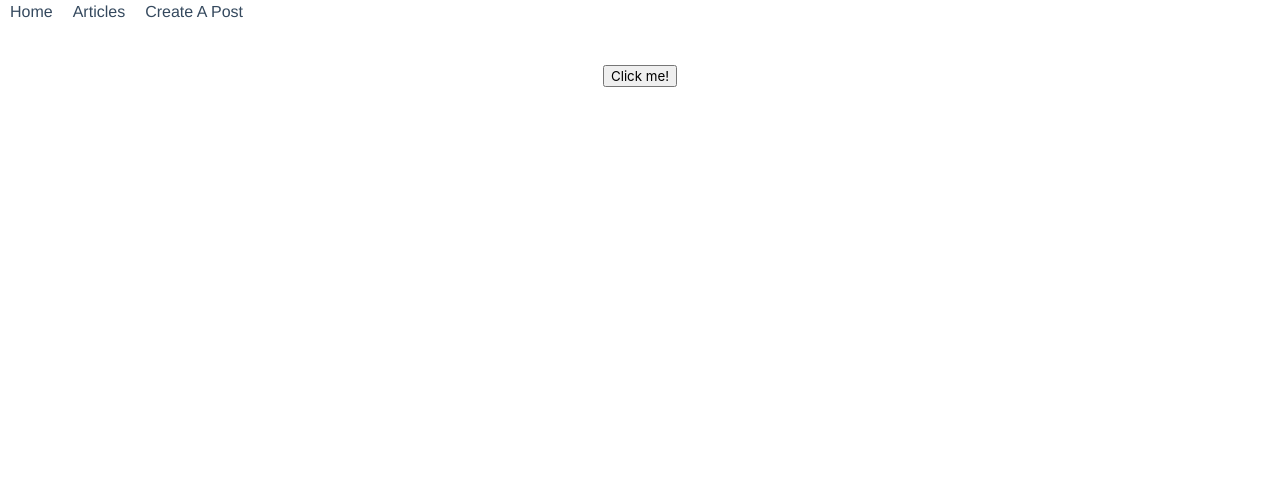
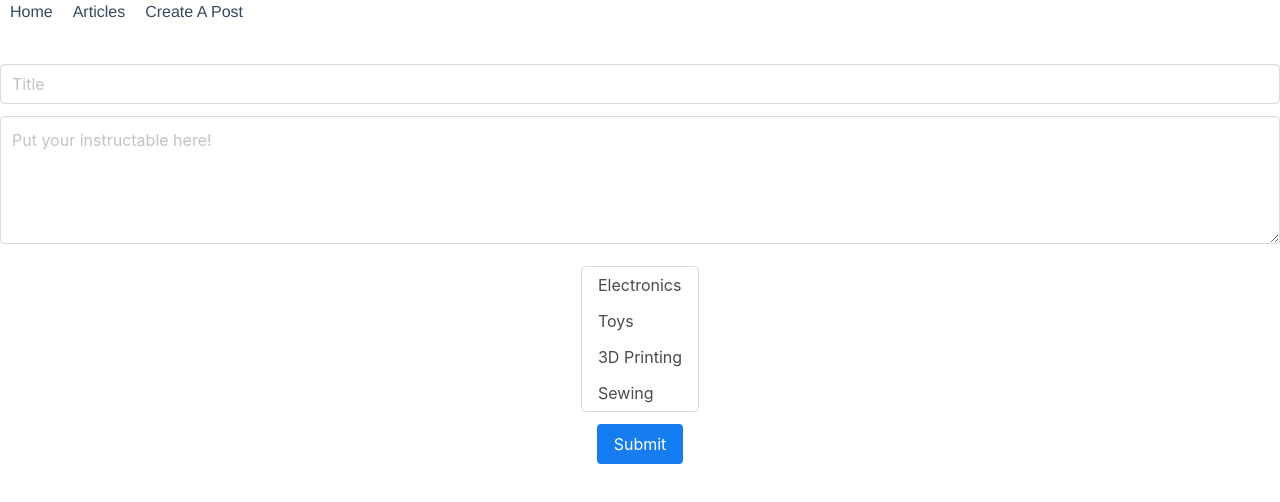
Before and after one commit to aaroneiche/articlesFrontend, a Vue app: page /articles/create in a window 1280 px wide. Shown: the top 502 px of the page. Built offline with nearby package versions, Linux system fonts and the light colour scheme.

Commit message:
Adds Form error checking

```diff
--- a/src/components/ArticleForm.vue
+++ b/src/components/ArticleForm.vue
@@ -1,33 +1,79 @@
 <template>
-  <div>
+  <div class="hello articleForm">
     <form>
-
+      <b-field :type="{'is-danger':titleError}"
+               :message="{ 'Please enter a title': titleError }">
+          <b-input placeholder="Title" type="title" v-model="title"></b-input>
+      </b-field>
+      <b-field :type="{'is-danger':bodyError}"
+               :message="{ 'Please add something to post': bodyError }">
+             <b-input type="textarea"
+                minlength="10"
+                maxlength="100"
+                placeholder="Put your instructable here!"
+                v-model="body">
+            </b-input>
+      </b-field>
+      <b-field
+      :type="{'is-danger':categoryError}"
+      :message="{ 'Please select at least one category': categoryError }">
+          <b-select
+              multiple
+              native-size="4"
+              v-model="selectedOptions">
+              <option v-for="cat in categories">{{cat}}</option>
+          </b-select>
+      </b-field>
+      <b-button type="is-info" @click="createArticle">Submit</b-button>
     </form>
-    <button @click="createArticle">Click me!</button>
   </div>
 </template>
 
 <script>
 import axios from 'axios'
 
-let title = `How to make a thing`
-let body = `I am the article body, and I'm very important.`
-
 export default {
   name: 'articlesForm',
   data () {
     return {
-      msg: `Articles Form`
+      title: '',
+      body: '',
+      selectedOptions: [],
+      categories: [
+        'Electronics',
+        'Toys',
+        '3D Printing',
+        'Sewing'
+      ],
+      titleError: false,
+      bodyError: false,
+      categoryError: false
     }
   },
   methods: {
     createArticle () {
+      // check for empty
+      if (this.title.length === 0) {
+        this.titleError = true
+        return false
+      }
+
+      if (this.body.length === 0) {
+        this.bodyError = true
+        return false
+      }
+
+      if (this.selectedOptions === 0) {
+        this.categoryError = true
+        return false
+      }
+
       axios({
         method: 'POST',
         url: 'http://localhost:8080/api/articles',
         data: {
-          'title': title,
-          'body': body
+          'title': this.title,
+          'body': this.body
         }
       }).then(res => {
         // error handling
@@ -38,3 +84,6 @@ export default {
   }
 }
 </script>
+
+<style>
+</style>
--- a/src/components/Home.vue
+++ b/src/components/Home.vue
@@ -32,9 +32,9 @@ export default {
 
 <!-- Add "scoped" attribute to limit CSS to this component only -->
 <style>
-h1, h2 {
+/* h1, h2 {
   font-weight: normal;
-}
+} */
 
 ul {
   list-style-type: none;
```
